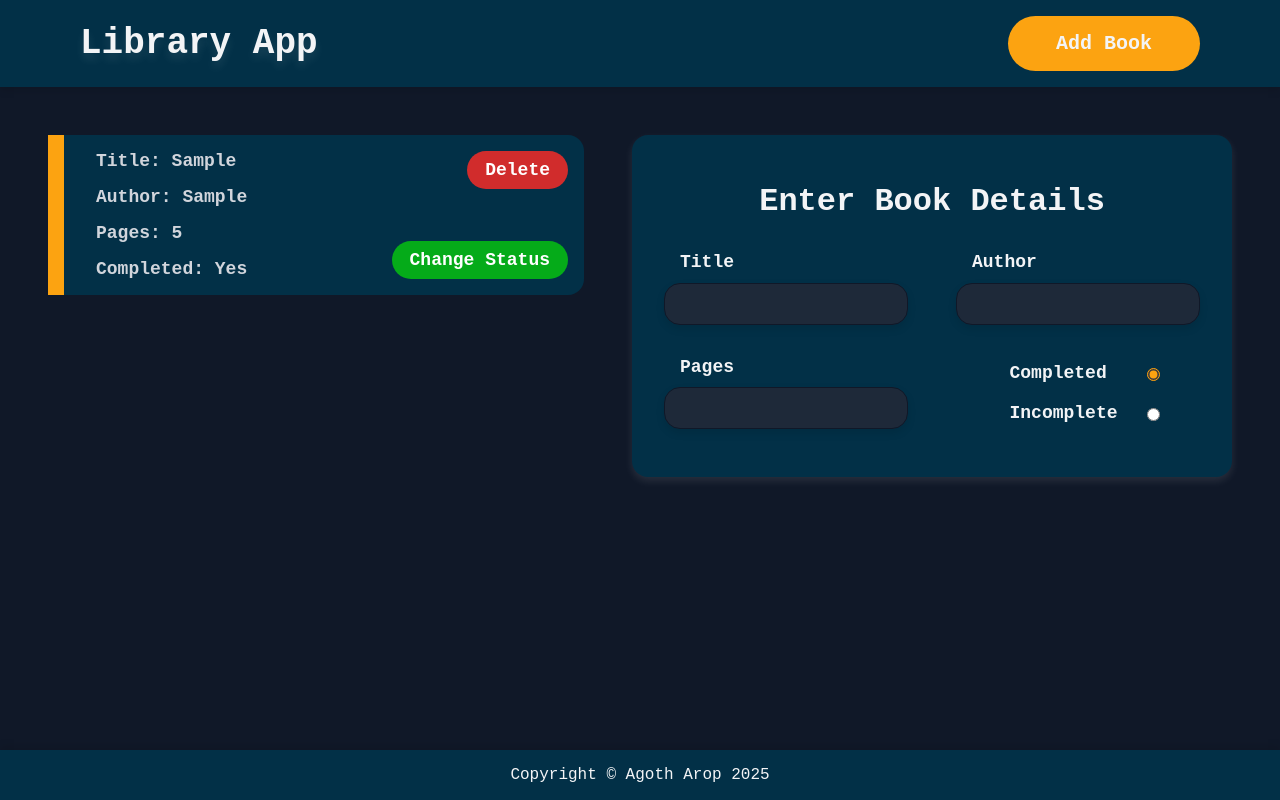
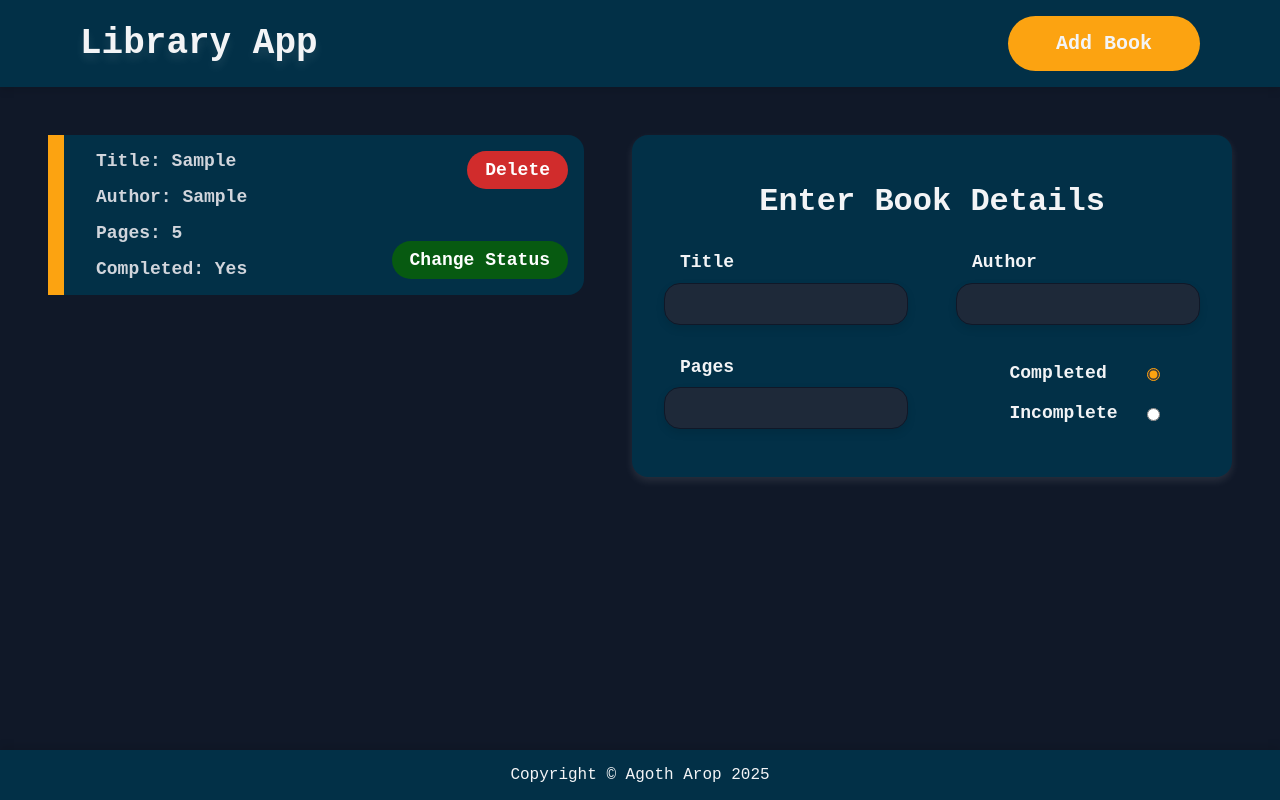
Before and after one commit to Agoth24/library, a plain HTML site: page index.html in a window 1280 px wide. Both pictures are taken after typing "Sample", "Sample", "5" into the empty fields and a click on the button "Add Book". Drawn offline with Linux system fonts and the light colour scheme.

Commit message:
Quick color change on 'Change Status' button

```diff
--- a/style.css
+++ b/style.css
@@ -143,7 +143,7 @@ button.read-button:hover {
 
 .read-button {
   all: unset;
-  background-color: rgb(5, 171, 25);
+  background-color: rgb(7, 90, 17);
   padding: 0.5em 1em;
   color: white;
   font-size: 1em;
```
